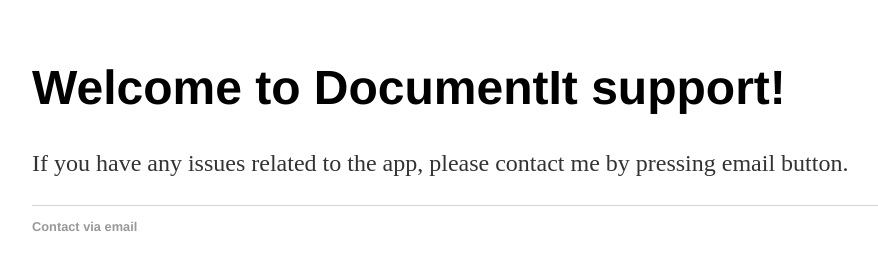
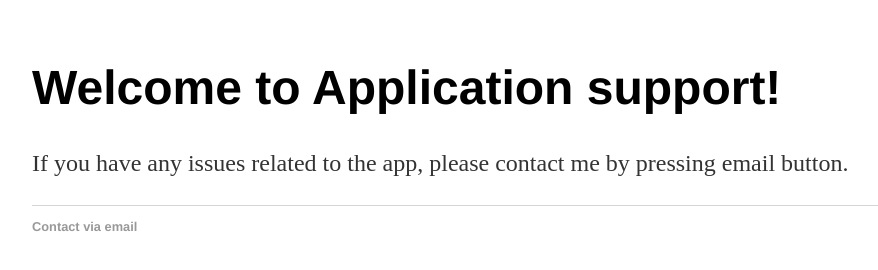
Before and after one commit to roh27saii/roh27saii.github.io, a plain HTML site: page index.html in a window 1280 px wide. Shown: the whole page, without its empty margins (160-1038 px from the left). Drawn offline with Linux system fonts and the light colour scheme.

Commit message:
Update index.html

```diff
--- a/index.html
+++ b/index.html
@@ -11,7 +11,7 @@
 		</nav>
 		<div class="container">
     		<div class="blurb">
-        		<h1>Welcome to DocumentIt support!</h1>
+        		<h1>Welcome to Application support!</h1>
     		</div><!-- /.blurb -->
 		</div><!-- /.container -->
 		<p> If you have any issues related to the app, please contact me by pressing email button.</p>
```
